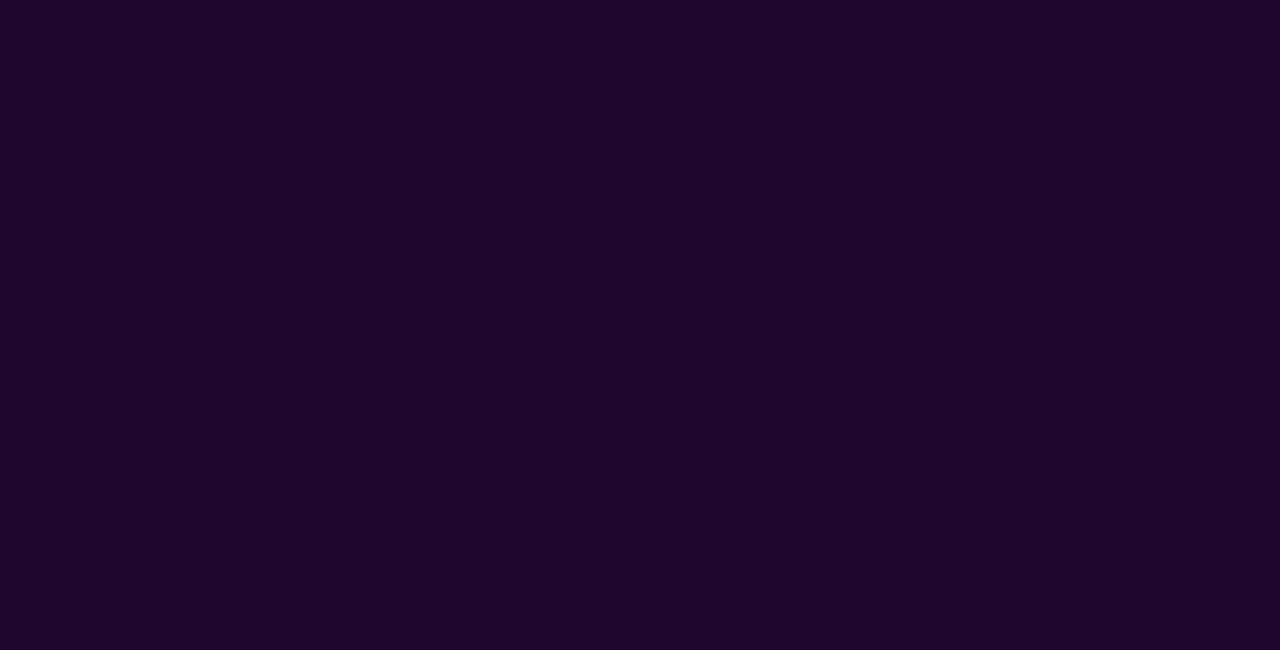
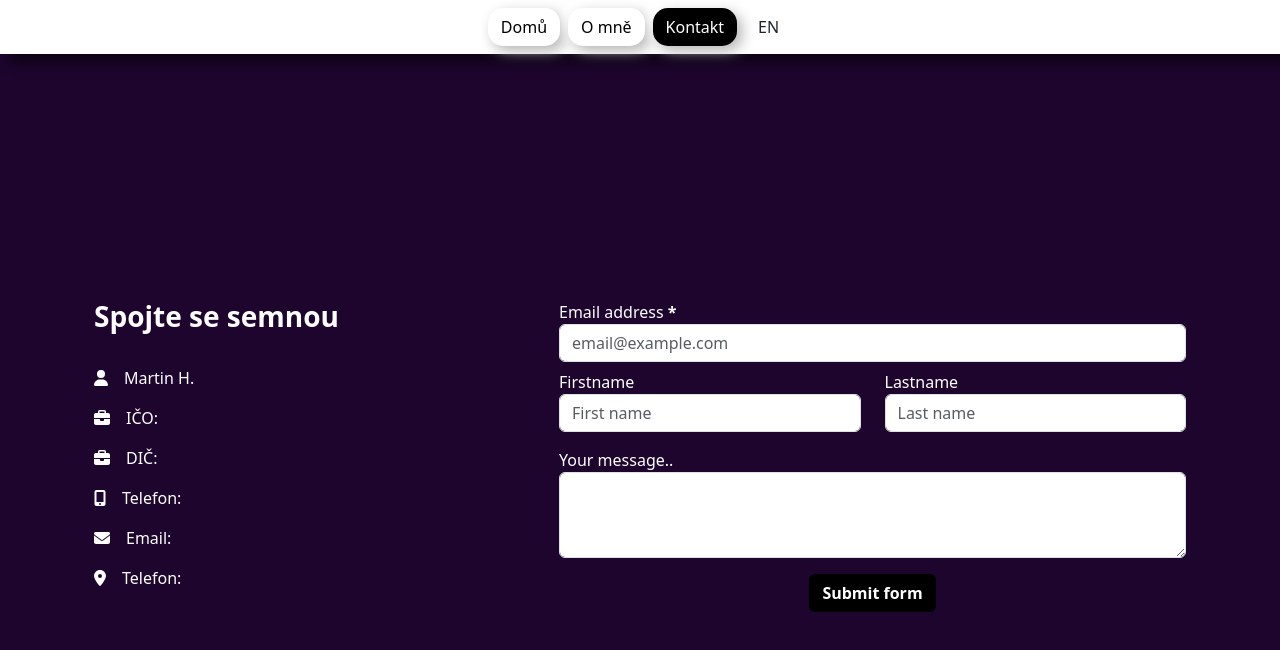
Before and after one commit to mhrubes/My-Portfolio, a React (Create React App) app in the folder portfolio/: page /contact in a window 1280 px wide. Before the commit this address had no page. Shown: the top 650 px of the page. Built offline with nearby package versions, Linux system fonts and the light colour scheme.

Commit message:
Create Contact
Create Contact and first things

```diff
--- a/portfolio/package.json
+++ b/portfolio/package.json
@@ -3,6 +3,10 @@
   "version": "0.1.0",
   "private": true,
   "dependencies": {
+    "@fortawesome/fontawesome-svg-core": "^6.5.2",
+    "@fortawesome/free-regular-svg-icons": "^6.5.2",
+    "@fortawesome/free-solid-svg-icons": "^6.5.2",
+    "@fortawesome/react-fontawesome": "^0.2.0",
     "@testing-library/jest-dom": "^5.17.0",
     "@testing-library/react": "^13.4.0",
     "@testing-library/user-event": "^13.5.0",
--- a/portfolio/src/App.js
+++ b/portfolio/src/App.js
@@ -4,6 +4,7 @@ import { BrowserRouter, Routes, Route } from "react-router-dom";
 
 const Main = lazy(() => import('./pages/Main'));
 const About = lazy(() => import('./pages/About'));
+const Contact = lazy(() => import('./pages/Contact'));
 
 function App() {
   return (
@@ -13,6 +14,7 @@ function App() {
           <Route path="/">
             <Route index element={<Main />} />
             <Route path='about' element={<About />} />
+            <Route path='contact' element={<Contact />} />
             {/* <Route path="*" element={<NoPage />} /> */}
           </Route>
         </Routes>
--- /dev/null
+++ b/portfolio/src/pages/Contact.js
@@ -0,0 +1,146 @@
+import { useState } from 'react';
+import { useTranslation } from 'react-i18next';
+import TypeWritter from 'typewriter-effect';
+import '../../node_modules/bootstrap/dist/css/bootstrap.css';
+
+import { FontAwesomeIcon } from '@fortawesome/react-fontawesome';
+import { faUser, faBriefcase, faMobileAlt, faEnvelope, faMapMarkerAlt } from '@fortawesome/free-solid-svg-icons';
+import Navigation from '../navigation';
+
+function Contact() {
+    const { t, i18n } = useTranslation();
+
+    const [email, setEmail] = useState('');
+    const [message, setMessageArea] = useState('');
+
+    const [emailErrorMessage, setEmailErrorMessage] = useState('');
+
+    const onSubmit = () => {
+        if (email === '' || email.length === 0) {
+            setEmailErrorMessage('Email cannot be empty.')
+        }
+        else if (!email.includes('@')) {
+            setEmailErrorMessage('Email doesn\'\t contain @.')
+        }
+        else {
+            setEmailErrorMessage('');
+        }
+    }
+
+    return (
+        <div className='main'>
+            <Navigation />
+
+            <div className='container' style={{ paddingTop: '300px' }}>
+                <div className='row m-0 p-0'>
+                    <div className='col-md-5 col-12 text-white'>
+                        <h3>
+                            <strong>
+                                <TypeWritter
+                                    options={{
+                                        strings: 'Spojte se semnou',
+                                        autoStart: true,
+                                        loop: false,
+                                        delay: 50,
+                                        cursor: ''
+                                    }}
+                                />
+                            </strong>
+                        </h3>
+                        <br />
+                        <div>
+                            <span>
+                                <FontAwesomeIcon icon={faUser} className='m-0' />
+                            </span>
+                            <span className='h6 m-2 p-2'>
+                                Martin H.
+                            </span>
+                        </div>
+
+                        <div className='mt-3'>
+                            <span>
+                                <FontAwesomeIcon icon={faBriefcase} className='m-0' />
+                            </span>
+                            <span className='m-2 p-2'>
+                                IČO:
+                            </span>
+                        </div>
+
+                        <div className='mt-3'>
+                            <span>
+                                <FontAwesomeIcon icon={faBriefcase} className='m-0' />
+                            </span>
+                            <span className='m-2 p-2'>
+                                DIČ:
+                            </span>
+                        </div>
+
+                        <div className='mt-3'>
+                            <span>
+                                <FontAwesomeIcon icon={faMobileAlt} className='m-0' />
+                            </span>
+                            <span className='m-2 p-2'>
+                                Telefon:
+                            </span>
+                        </div>
+
+                        <div className='mt-3'>
+                            <span>
+                                <FontAwesomeIcon icon={faEnvelope} className='m-0' />
+                            </span>
+                            <span className='m-2 p-2'>
+                                Email:
+                            </span>
+                        </div>
+
+                        <div className='mt-3'>
+                            <span>
+                                <FontAwesomeIcon icon={faMapMarkerAlt} className='m-0' />
+                            </span>
+                            <span className='m-2 p-2'>
+                                Telefon:
+                            </span>
+                        </div>
+
+                    </div>
+                    <div className='col-md-7 col-12 text-white'>
+                        <form>
+                            <div className='form-group'>
+                                <label for='emailLabel'>Email address <strong>*</strong></label>
+                                <input type='email' className='form-control' id='emailFormInput' placeholder='email@example.com'
+                                    onChange={(e) => setEmail(e.target.value)}
+                                />
+                                <span style={{ color: 'red' }}>
+                                    {emailErrorMessage}
+                                </span>
+                            </div>
+
+                            <div className='row mt-2'>
+                                <div className='col-md-6 col-12'>
+                                    <label for='firstnameLabel'>Firstname</label>
+                                    <input type='text' className='form-control' placeholder='First name' />
+                                </div>
+                                <div className='col-md-6 col-12'>
+                                    <label for='lastnameLabel'>Lastname</label>
+                                    <input type='text' className='form-control' placeholder='Last name' />
+                                </div>
+                            </div>
+
+                            <div className='form-group mt-3'>
+                                <label for='messageAreaLabel'>Your message..</label>
+                                <textarea className='form-control' id='messageAreaLabel' rows='3'
+                                    onChange={(e) => setMessageArea(e.target.value)}
+                                ></textarea>
+                            </div>
+                            <div className='text-center'>
+                                <button className='btn aboutButton mt-3' type='button' onClick={() => onSubmit()}>Submit form</button>
+                            </div>
+                        </form>
+                    </div>
+                </div>
+            </div>
+        </div>
+    );
+}
+
+export default Contact;
--- a/portfolio/src/pages/Main.js
+++ b/portfolio/src/pages/Main.js
@@ -31,8 +31,8 @@ function Main() {
                     </p>
 
                     <div className='mt-3'>
-                        <Link to='/about'>
-                            <button className='btn aboutButton setShadow'>
+                        <Link className='setShadow' to='/about'>
+                            <button className='btn aboutButton'>
                                 {t('pages.about')}
                             </button>
                         </Link>
```
Also changed, not shown: 1 other file (tests, documents, lock files or other folders).
